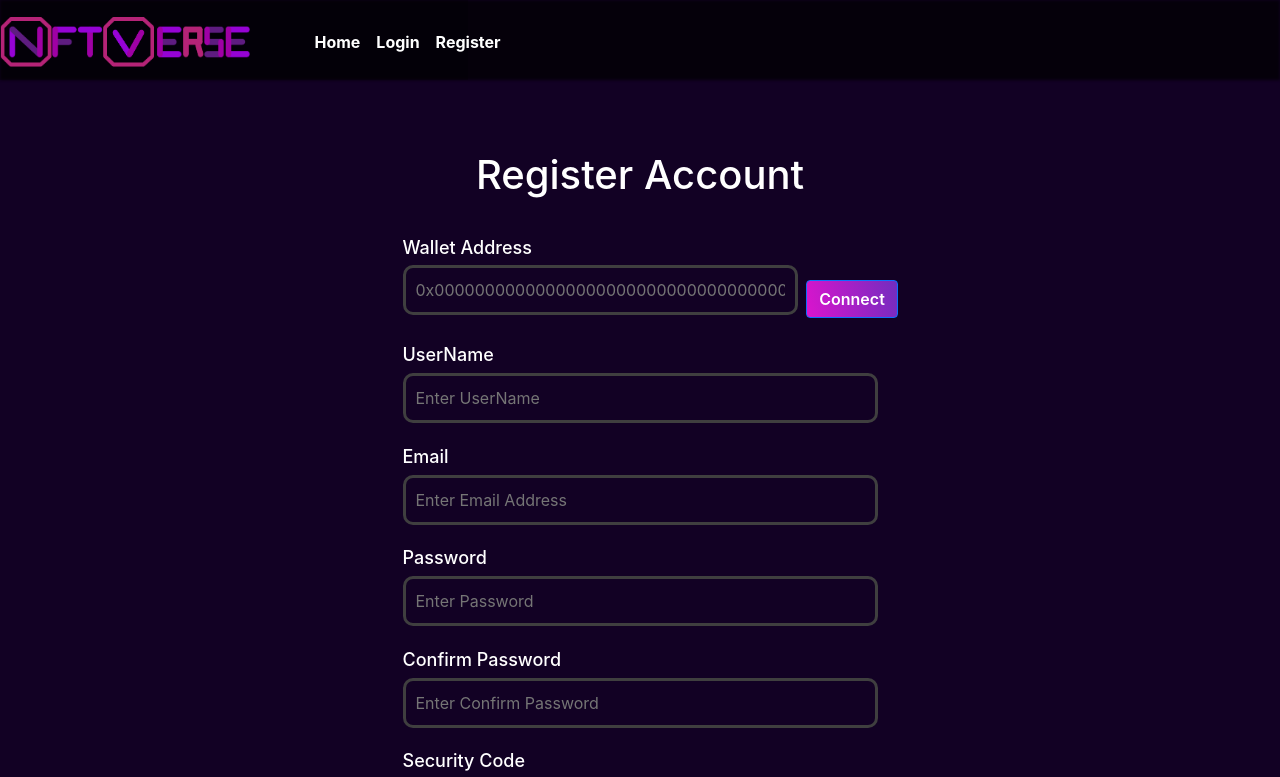
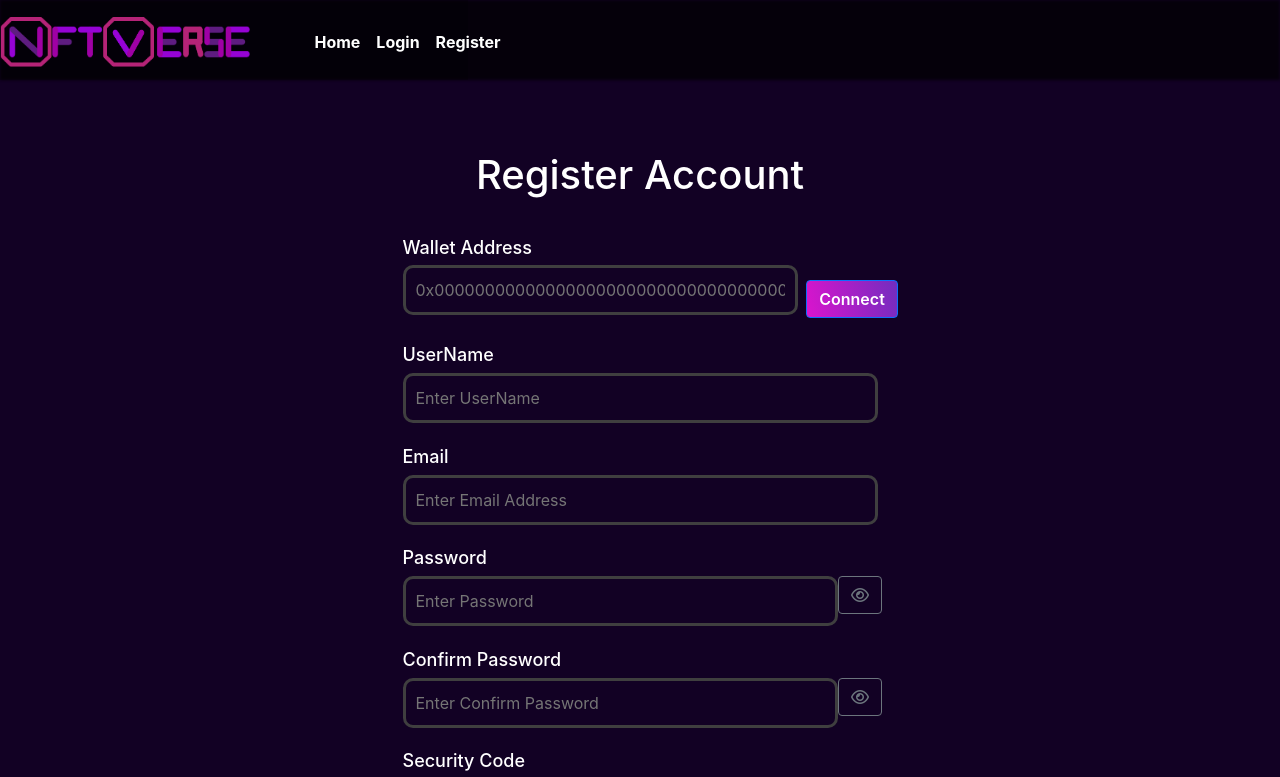
Before and after one commit to MuhammadZaid1999/nftverse, a React (Create React App) app in the folder code/: page /Register in a window 1280 px wide. Shown: the top 777 px of the page. Built offline with nearby package versions, Linux system fonts and the light colour scheme; the HTML template or start-up script is replaced by a standard one; a web font is replaced by a local one; what web3 would draw is missing.

Commit message:
adding MD5 encryption and show/hide password

```diff
--- a/code/src/Component/main/Login.js
+++ b/code/src/Component/main/Login.js
@@ -1,5 +1,6 @@
 import { useEffect, useState } from "react";
 import firebaseDb from "../../firebase/config";
+import { MD5 } from "crypto-js";
 import { generateSecuriyCode } from "../../store/asyncActions";
 import swal from 'sweetalert';
 
@@ -14,6 +15,11 @@ function Login() {
     }
     const [values, setValues] = useState(initialFieldValues);
 
+    const [passwordVisible, setPasswordVisible] = useState(false);
+    const togglePasswordVisibility = () => {
+        setPasswordVisible(!passwordVisible);
+    };
+
 
     function disableCopy(event) {
         event.preventDefault();
@@ -21,35 +27,38 @@ function Login() {
 
     useEffect(() => {
         let security_code = generateSecuriyCode();
-        setValues({...values, securityCode: security_code});
-    },[])
+        setValues({ ...values, securityCode: security_code });
+    }, [])
 
 
     const handleSubmit = (e) => {
         e.preventDefault();
 
-        if(values.securityCode !== values._securityCode){
-            swal({text: "Incorrect Security Code", icon: "error", className: "sweat-bg-color"});
+        if (values.securityCode !== values._securityCode) {
+            swal({ text: "Incorrect Security Code", icon: "error", className: "sweat-bg-color" });
         }
-        else{
+        else {
             firebaseDb.child('users').on('value', async snapshot => {
-                if (snapshot.val() != null) {
-                    const users =  snapshot.val();
+                if (snapshot.val() !== null) {
+                    const users = snapshot.val();
                     console.log(users)
                     let success = false;
                     Object.keys(users).forEach(async (key) => {
-                        if((users[key].username == values.username || users[key].email == values.username) && users[key].password == values.password){
+                        if ((users[key].username === values.username || users[key].email === values.username)) {
+                            const encrypted = MD5(values.password).toString();
+                            if (users[key].password === encrypted) {
                                 console.log(users)
                                 success = true;
-                            window.localStorage.setItem("login_success","true");
+                                window.localStorage.setItem("login_success", "true");
 
                                 window.localStorage.setItem("UUID", key);
-                            await swal({text: "Login Successfully", icon: "success", className: "sweat-bg-color"});
+                                await swal({ text: "Login Successfully", icon: "success", className: "sweat-bg-color" });
                                 window.location.href = '/';
                             }
+                        }
                     })
-                    if(success != true){
-                        await swal({text: "Invalid Credentials", icon: "error"});
+                    if (success != true) {
+                        await swal({ text: "Invalid Credentials", icon: "error" });
                     }
                 }
             })
@@ -57,7 +66,7 @@ function Login() {
 
     }
 
-    return(
+    return (
         // <div className="Theme_ui">
         <div className="Create-Collection-section row">
             <div className="collection-section-background row">
@@ -73,27 +82,36 @@ function Login() {
                                 <form className="justify-content-center" onSubmit={(e) => handleSubmit(e)}>
                                     <div className="form-group">
                                         <label className="field-title">UserName</label>
-                                                <input type="text" className="input-register" placeholder="Enter UserName or Email" onChange={(e)=> setValues({...values, username: e.target.value })} required/>
+                                        <input type="text" className="input-register" placeholder="Enter UserName or Email" onChange={(e) => setValues({ ...values, username: e.target.value })} required />
                                     </div>
                                     <div className="form-group">
                                         <label className="field-title">Password</label>
-                                                <input type="password" className="input-register" placeholder="Enter Password" onChange={(e)=> setValues({...values, password: e.target.value })} required/>
+                                        <div className="row">
+                                            <div className="col-md-11">
+                                                <input type={passwordVisible ? 'text' : 'password'} className="input-register" placeholder="Enter Password" onChange={(e) => setValues({ ...values, password: e.target.value })} required />
+                                            </div>
+                                            <div className="col-md-1">
+                                                <button className="btn btn-outline-secondary" type="button" onClick={togglePasswordVisibility}>
+                                                    <i className={ passwordVisible ? "fa-sharp fa-regular fa-eye-slash" : "fa-sharp fa-regular fa-eye"}></i>
+                                                </button>
+                                            </div>
+                                        </div>
                                     </div>
                                     <div className="form-group">
                                         <div className="row">
                                             <label className="field-title">Security Code</label>
-                                                    <div className="col-md-5" style={{marginRight:"8%"}}>
-                                                    <input type="text" className="input-register" value={values.securityCode} style={{fontFamily: "'Shadows Into Light', cursive", cursor: "not-allowed"}} readOnly onCopy={(e) => disableCopy(e)}/>
+                                            <div className="col-md-5" style={{ marginRight: "8%" }}>
+                                                <input type="text" className="input-register" value={values.securityCode} style={{ fontFamily: "'Shadows Into Light', cursive", cursor: "not-allowed" }} readOnly onCopy={(e) => disableCopy(e)} />
                                             </div>
                                             <div className="col-md-6">
-                                                    <input type="text" className="input-register" placeholder="Enter Security Code" onChange={(e)=> setValues({...values, _securityCode: e.target.value })} required/>
+                                                <input type="text" className="input-register" placeholder="Enter Security Code" onChange={(e) => setValues({ ...values, _securityCode: e.target.value })} required />
                                             </div>
                                         </div>
                                     </div>
                                     <div className="form-group text-center">
-                                                <br/>
+                                        <br />
                                         <div className="intro-button">
-                                                    <button type="submit" className="btn btn-primary field-title" style={{width:'40%'}}>Login</button>
+                                            <button type="submit" className="btn btn-primary field-title" style={{ width: '40%' }}>Login</button>
                                         </div>
                                     </div>
 
--- a/code/src/Component/main/Register.js
+++ b/code/src/Component/main/Register.js
@@ -1,6 +1,7 @@
 import firebaseDb from "../../firebase/config";
 import Web3 from "web3";
 import { useState, useEffect } from "react";
+import { MD5 } from "crypto-js";
 import { generateSecuriyCode } from "../../store/asyncActions";
 import swal from 'sweetalert';
 
@@ -12,10 +13,10 @@ function Register() {
         username: '',
         email: '',
         password: '',
-        confirm_password: '',
         nfts:[{id:'',name:'',image:'', description:'', network: '', attributes:[]}]
     }
     const [values, setValues] = useState(initialFieldValues);
+    const [confirm_password, setConfirmPassword] = useState("");
 
     const securityCode = {
         code: '',
@@ -28,6 +29,16 @@ function Register() {
         event.preventDefault();
     }
 
+    const [passwordVisible, setPasswordVisible] = useState({password: false, confirm_password: false});
+    const togglePasswordVisibility = (value) => {
+        if(value === 0){
+            setPasswordVisible({...passwordVisible, password: !passwordVisible.password});
+        }
+        else{
+            setPasswordVisible({...passwordVisible, confirm_password: !passwordVisible.confirm_password});
+        }
+    };
+
     useEffect(() => {
         let security_code = generateSecuriyCode();
         setSecurity({...security, code: security_code});
@@ -35,6 +46,7 @@ function Register() {
 
 
     const addOrEdit = async (obj) => {
+        console.log('values ', obj);
         firebaseDb.child('users').push(
           obj,
           async err => {
@@ -45,8 +57,8 @@ function Register() {
                 await swal({text: "Registered Successfully", icon: "success"});
                 window.location.href = '/Login'
             }
-        }
-    )}
+        })
+    }
 
     const connectWallet = async () => {
         const web3 = new Web3(Web3.givenProvider);
@@ -59,17 +71,20 @@ function Register() {
 
     const handleSubmit = (e) => {
         e.preventDefault();
-        console.log(values)
+
         if(values.wallet_address === ""){
             swal({text: "Connect Your Wallet", icon: "warning"});
         }
-        else if(values.password !== values.confirm_password){
+        else if(values.password !== confirm_password){
             swal({text: "Password and Confirm Password does not matched", icon: "error"});
         }
         else if(security.code !== security.confirmCode){
             swal({text: "Incorrect Security Code", icon: "error", className: "sweat-bg-color"});
         }
         else{
+            const encrypted = MD5(confirm_password).toString();
+            console.log(`encrypted ${encrypted}`);
+            values.password = encrypted;
             addOrEdit(values);
         }
     }
@@ -109,11 +124,29 @@ function Register() {
                                             </div>
                                             <div className="form-group">
                                                 <label className="field-title">Password</label>
-                                                <input type="password" className="input-register" placeholder="Enter Password" onChange={(e)=> setValues({...values, password: e.target.value })} required/>
+                                                <div className="row">
+                                                    <div className="col-md-11">
+                                                        <input type={passwordVisible.password ? 'text' : 'password'} className="input-register" placeholder="Enter Password" onChange={(e)=> setValues({...values, password: e.target.value })} required/>
+                                                    </div>
+                                                    <div className="col-md-1">
+                                                        <button className="btn btn-outline-secondary" type="button" onClick={()=>togglePasswordVisibility(0)}>
+                                                            <i className={ passwordVisible.password ? "fa-sharp fa-regular fa-eye-slash" : "fa-sharp fa-regular fa-eye"}></i>
+                                                        </button>
+                                                    </div>
+                                                </div>
                                             </div>
                                             <div className="form-group">
                                                 <label className="field-title">Confirm Password</label>
-                                                <input type="password" className="input-register" placeholder="Enter Confirm Password" onChange={(e)=> setValues({...values, confirm_password: e.target.value })} required/>
+                                                <div className="row">
+                                                    <div className="col-md-11">
+                                                        <input type={passwordVisible.confirm_password ? 'text' : 'password'} className="input-register" placeholder="Enter Confirm Password" onChange={(e)=> setConfirmPassword(e.target.value)} required/>
+                                                    </div>
+                                                    <div className="col-md-1">
+                                                        <button className="btn btn-outline-secondary" type="button" onClick={()=>togglePasswordVisibility(1)}>
+                                                            <i className={ passwordVisible.confirm_password ? "fa-sharp fa-regular fa-eye-slash" : "fa-sharp fa-regular fa-eye"}></i>
+                                                        </button>
+                                                    </div>
+                                                </div>
                                             </div>
                                             <div className="form-group">
                                                 <div className="row">
```
Lines whose indentation alone changed are shown as unchanged.
